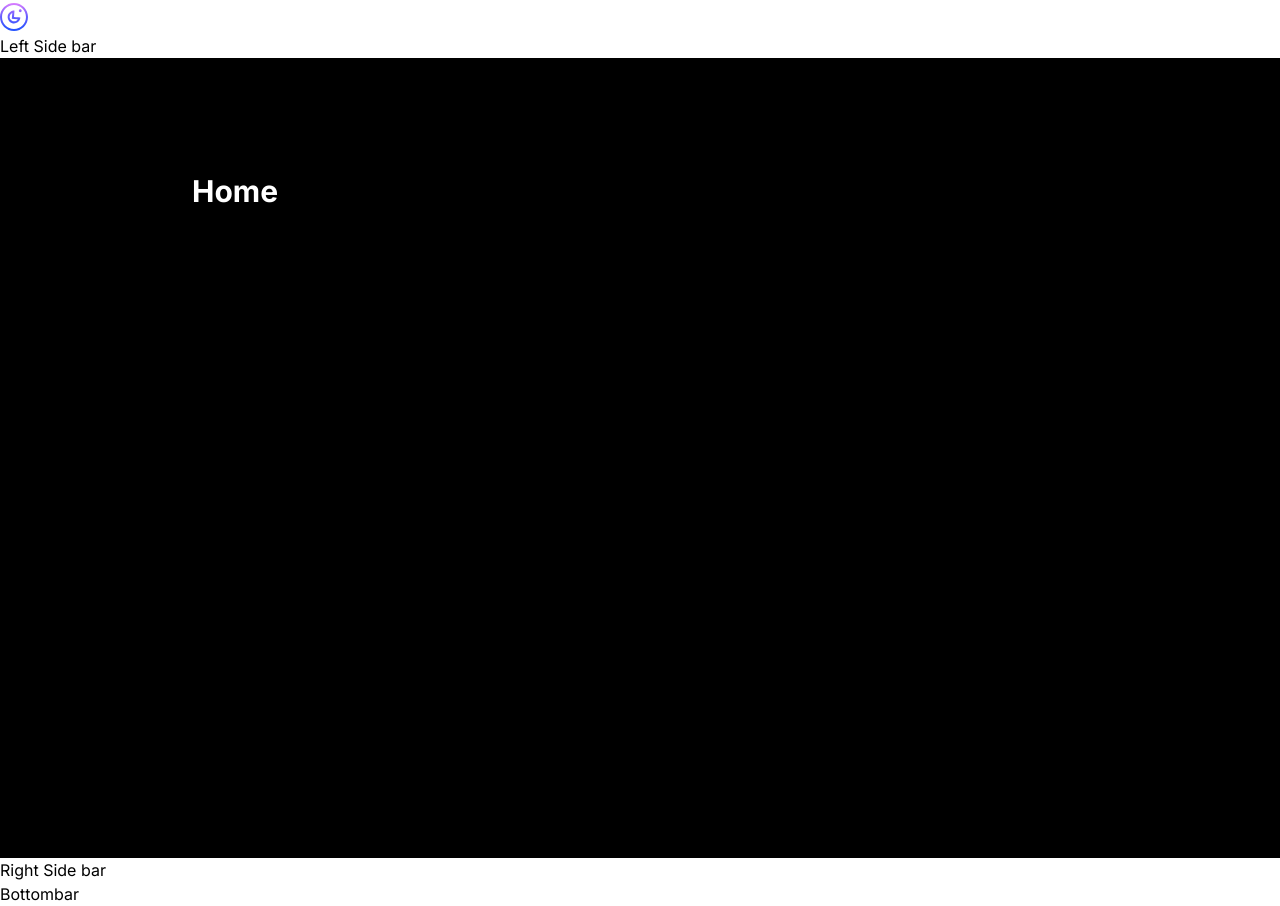
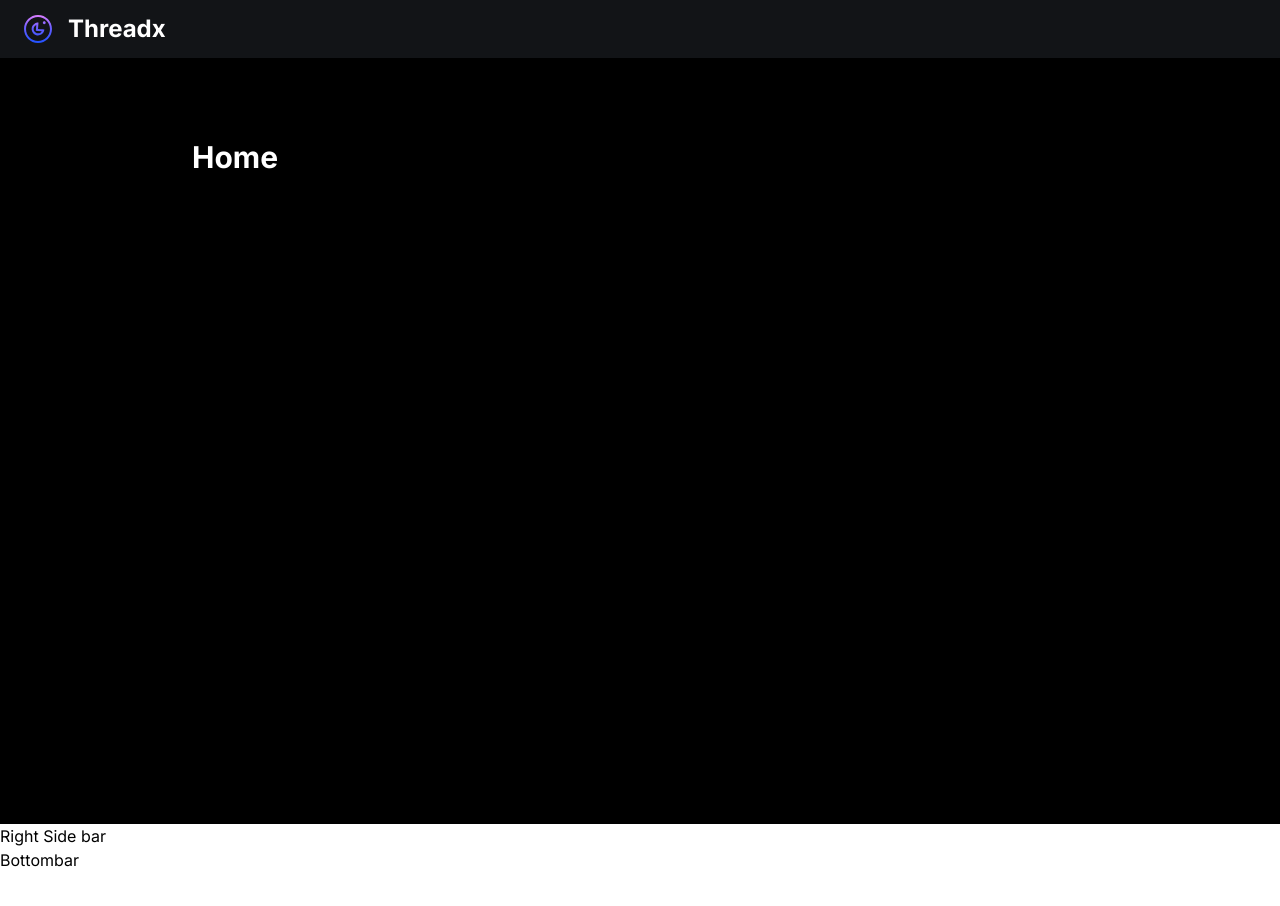
Before and after one commit to WinnardArthur/threadX, a Next.js app: page / in a window 1280 px wide. After the commit the page ends 872 px from the top, so only its background shows below. Built offline with nearby package versions, Linux system fonts and the light colour scheme; no server answers.

Commit message:
feat: create topbar

```diff
--- a/components/shared/Topbar.tsx
+++ b/components/shared/Topbar.tsx
@@ -1,14 +1,10 @@
 import Link from "next/link";
 import Image from "next/image";
-import {
-  SignedIn,
-  SignedOut,
-  OrganizationSwitcher,
-} from "@clerk/nextjs/app-beta";
+import { SignedIn, SignOutButton, OrganizationSwitcher } from "@clerk/nextjs";
 
 function Topbar() {
   return (
-    <nav className="">
+    <nav className="topbar">
       <Link href="/" className="flex items-center gap-4">
         <Image src="/assets/logo.svg" alt="logo" width={28} height={28} />
         <p className="text-heading3-bold text-light-1 max-xs:hidden">Threadx</p>
@@ -17,7 +13,7 @@
       <div className="flex items-center gap-1">
         <div className="block md:hidden">
           <SignedIn>
-            <SignedOut>
+            <SignOutButton>
               <div className="flex cursor-pointer">
                 <Image
                   src="/assets/logout.svg"
@@ -26,15 +22,14 @@
                   height={24}
                 />
               </div>
-            </SignedOut>
+            </SignOutButton>
           </SignedIn>
-
-          <OrganizationSwitcher
-            appearance={{
-              elements: { organizationSwitcherTrigger: "py-2 px-4" },
-            }}
-          />
         </div>
+        <OrganizationSwitcher
+          appearance={{
+            elements: { organizationSwitcherTrigger: "py-2 px-4" },
+          }}
+        />
       </div>
     </nav>
   );
```
